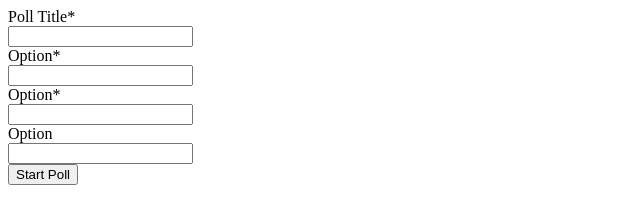
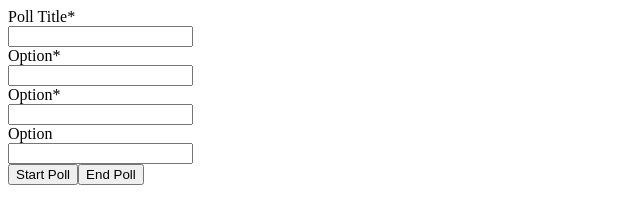
Before and after one commit to TerryIsMyNameO/miupoll, a plain HTML site: page index.html in a window 1280 px wide. Shown: the whole page, without its empty margins (0-640 px from the left). Drawn offline with Linux system fonts and the light colour scheme.

Commit message:
Update index.html

```diff
--- a/index.html
+++ b/index.html
@@ -17,7 +17,7 @@
 	  <div id="error-message" style="color: red; display: none;">Please fill in all required fields.</div> <!-- Error message placeholder -->
 	</form>
 
-	<button onclick="startPoll()">Start Poll</button>
+	<button onclick="startPoll()">Start Poll</button><button onclick="endPoll()">End Poll</button>
 
 <script>
 const webhookUrl = getUrlParameter('webhook'); // Get webhook URL from query parameter
@@ -95,6 +95,17 @@ function startPoll(){
     //clearForm();
 }
 
+function endPoll(){
+     if (!webhookUrl) {
+        console.error("Webhook URL is missing.");
+        return;
+    } // Error if no webhook was included in the url
+
+    var jsonData = {
+        end: true || '',
+    };
+}
+
 </script>
 
 </body>
```
